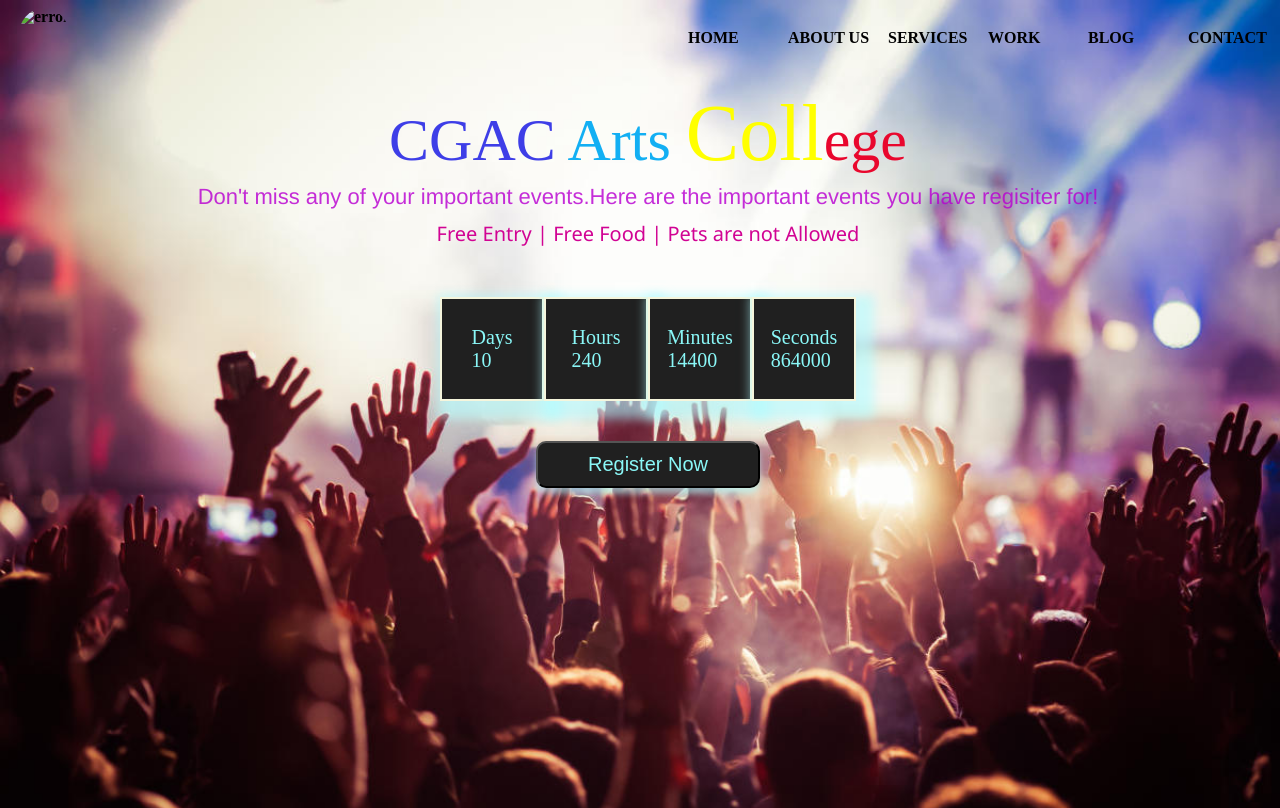
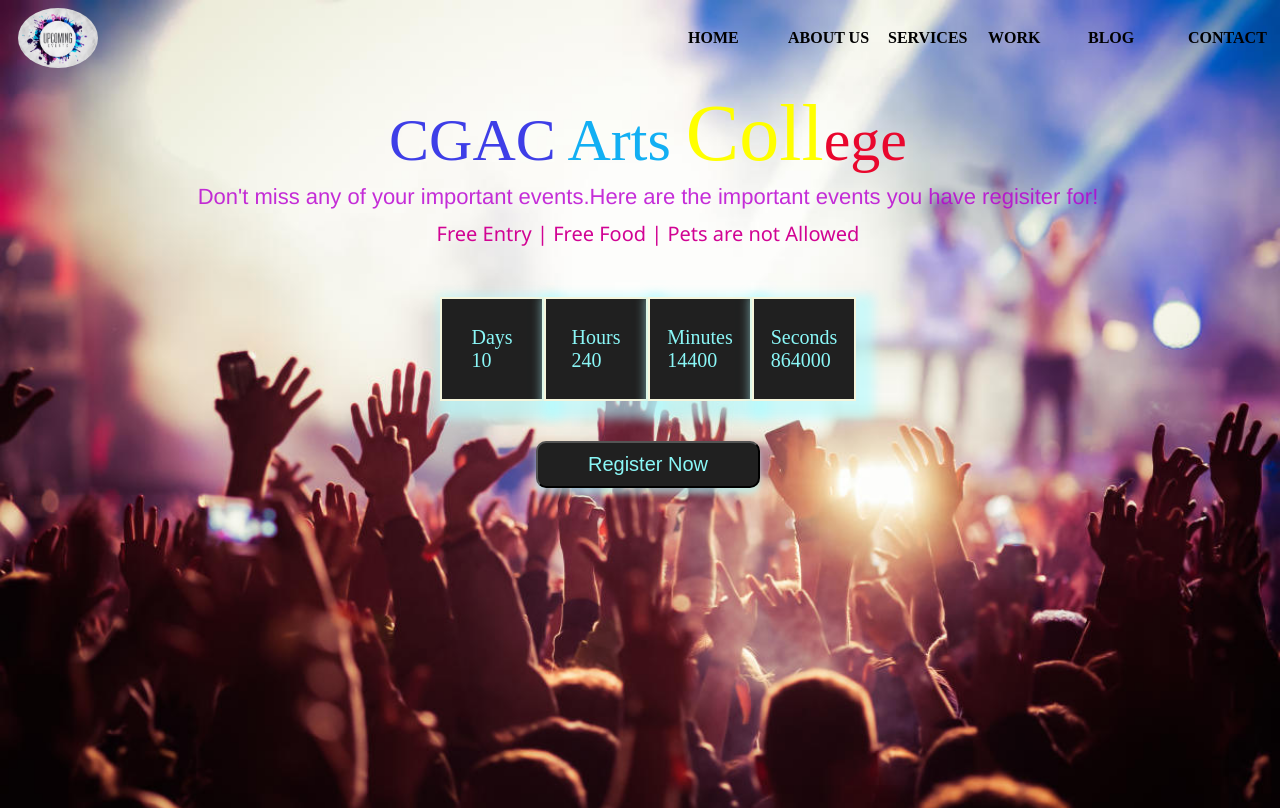
Before and after one commit to kalaiarasi06/kalai, a plain HTML site: page index.html in a window 1280 px wide. Drawn offline with Linux system fonts and the light colour scheme; files whose address does not match are found by name.

Commit message:
Update index.html

```diff
--- a/index.html
+++ b/index.html
@@ -115,7 +115,7 @@
   <div class="head">
     <div style="display: flex;
     flex: 1;">
-      <img src="img/logo.jpg" alt="error" class="event-img" height="60px">
+      <img src="logo.jpg" alt="error" class="event-img" height="60px">
     </div>
     <div style="width: 100px;">
       HOME
```
